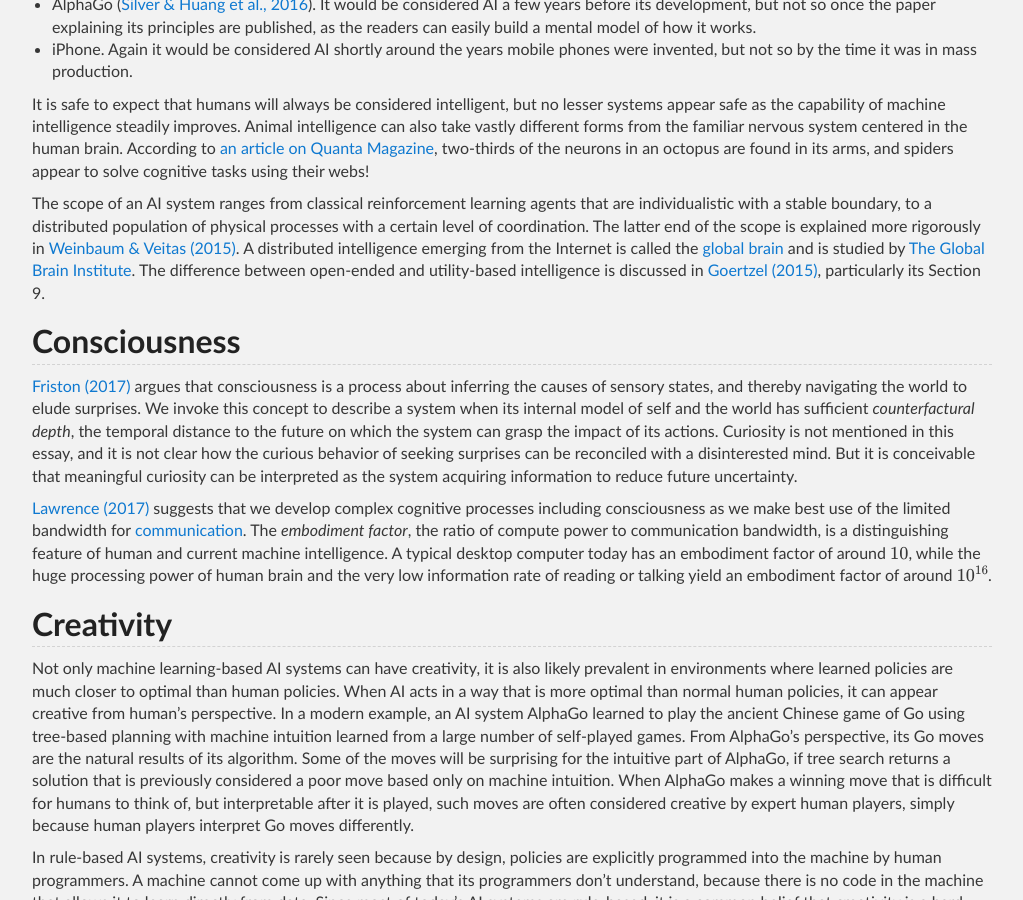
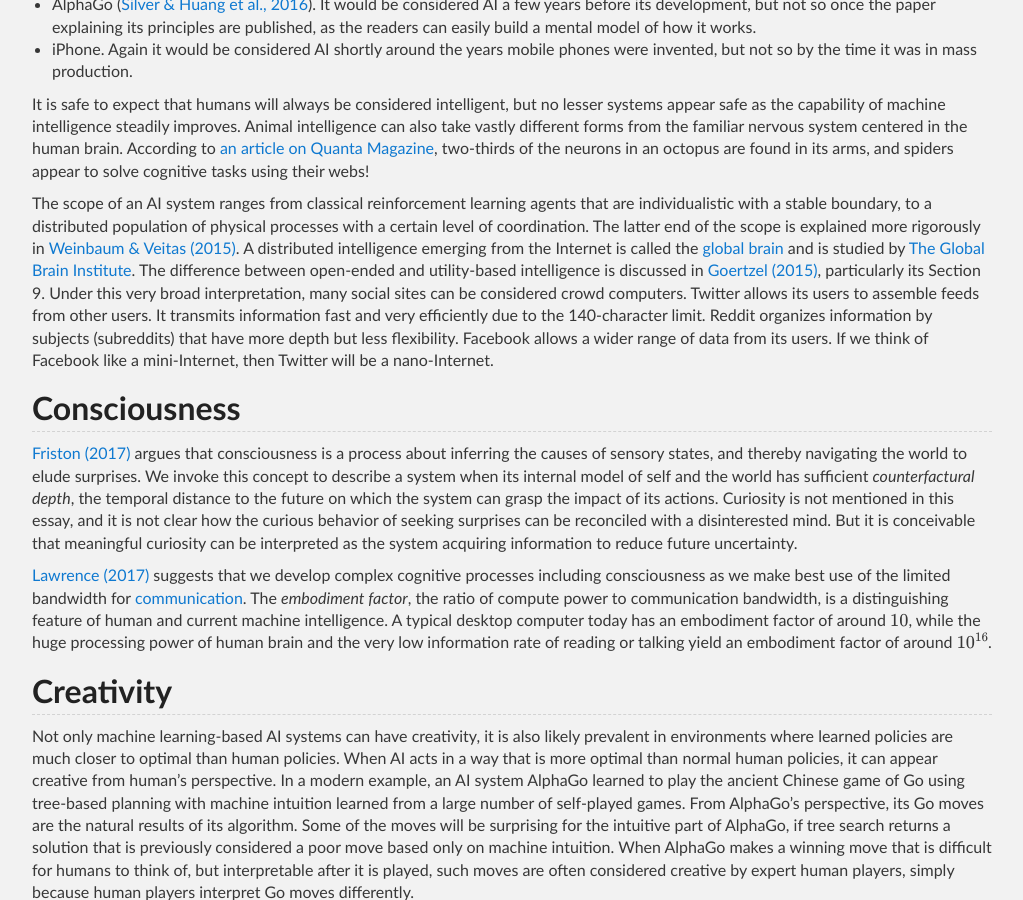
Before and after one commit to Tonywuhk/realai.org, a Jekyll site: the page built from philosophy.md, in a window 1280 px wide and 900 px high, scrolled down 300 px. Shown: the whole window, without its empty margins (128-1151 px from the left). Built offline with Jekyll 4.4.1, drawn with Linux system fonts in a browser that asks for light colours; our own code applies the rules of GitHub Pages for plain Markdown files; formulas are drawn with MathJax 3; comment, search, counter and statistics services are not loaded; the repository's description, which GitHub fills in, is left out.

Commit message:
Update philosophy.md

```diff
--- a/philosophy.md
+++ b/philosophy.md
@@ -13,7 +13,7 @@
 
 It is safe to expect that humans will always be considered intelligent, but no lesser systems appear safe as the capability of machine intelligence steadily improves. Animal intelligence can also take vastly different forms from the familiar nervous system centered in the human brain. According to [an article on Quanta Magazine](https://www.quantamagazine.org/the-thoughts-of-a-spiderweb-20170523/), two-thirds of the neurons in an octopus are found in its arms, and spiders appear to solve cognitive tasks using their webs!
 
-The scope of an AI system ranges from classical reinforcement learning agents that are individualistic with a stable boundary, to a distributed population of physical processes with a certain level of coordination. The latter end of the scope is explained more rigorously in [Weinbaum & Veitas (2015)](https://arxiv.org/abs/1505.06366). A distributed intelligence emerging from the Internet is called the [global brain](https://en.wikipedia.org/wiki/Global_brain) and is studied by [The Global Brain Institute](http://globalbraininstitute.org). The difference between open-ended and utility-based intelligence is discussed in [Goertzel (2015)](http://jetpress.org/v25.2/goertzel.htm), particularly its Section 9.
+The scope of an AI system ranges from classical reinforcement learning agents that are individualistic with a stable boundary, to a distributed population of physical processes with a certain level of coordination. The latter end of the scope is explained more rigorously in [Weinbaum & Veitas (2015)](https://arxiv.org/abs/1505.06366). A distributed intelligence emerging from the Internet is called the [global brain](https://en.wikipedia.org/wiki/Global_brain) and is studied by [The Global Brain Institute](http://globalbraininstitute.org). The difference between open-ended and utility-based intelligence is discussed in [Goertzel (2015)](http://jetpress.org/v25.2/goertzel.htm), particularly its Section 9. Under this very broad interpretation, many social sites can be considered crowd computers. Twitter allows its users to assemble feeds from other users. It transmits information fast and very efficiently due to the 140-character limit. Reddit organizes information by subjects (subreddits) that have more depth but less flexibility. Facebook allows a wider range of data from its users. If we think of Facebook like a mini-Internet, then Twitter will be a nano-Internet.
 
 ## Consciousness
 
```
